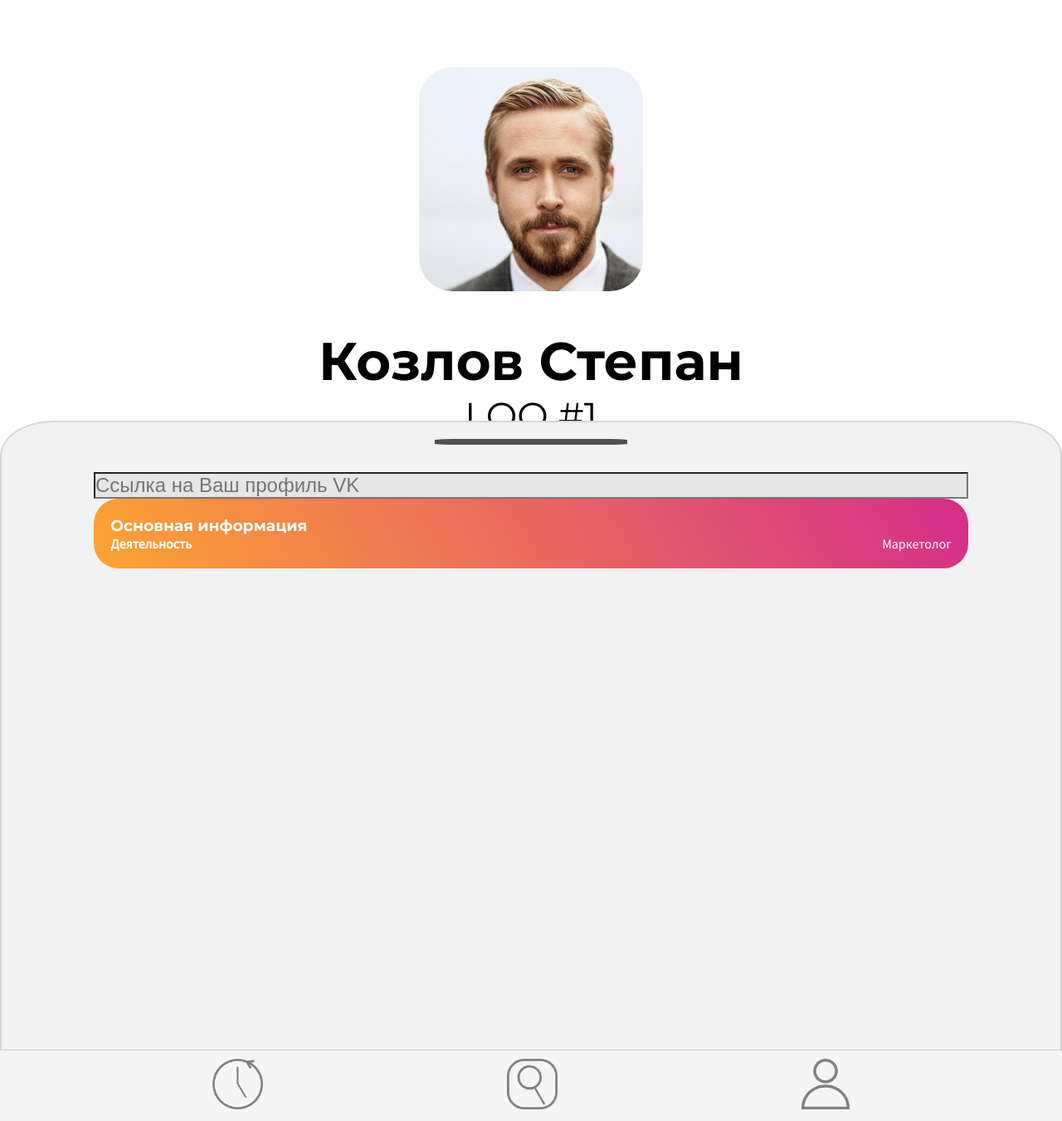
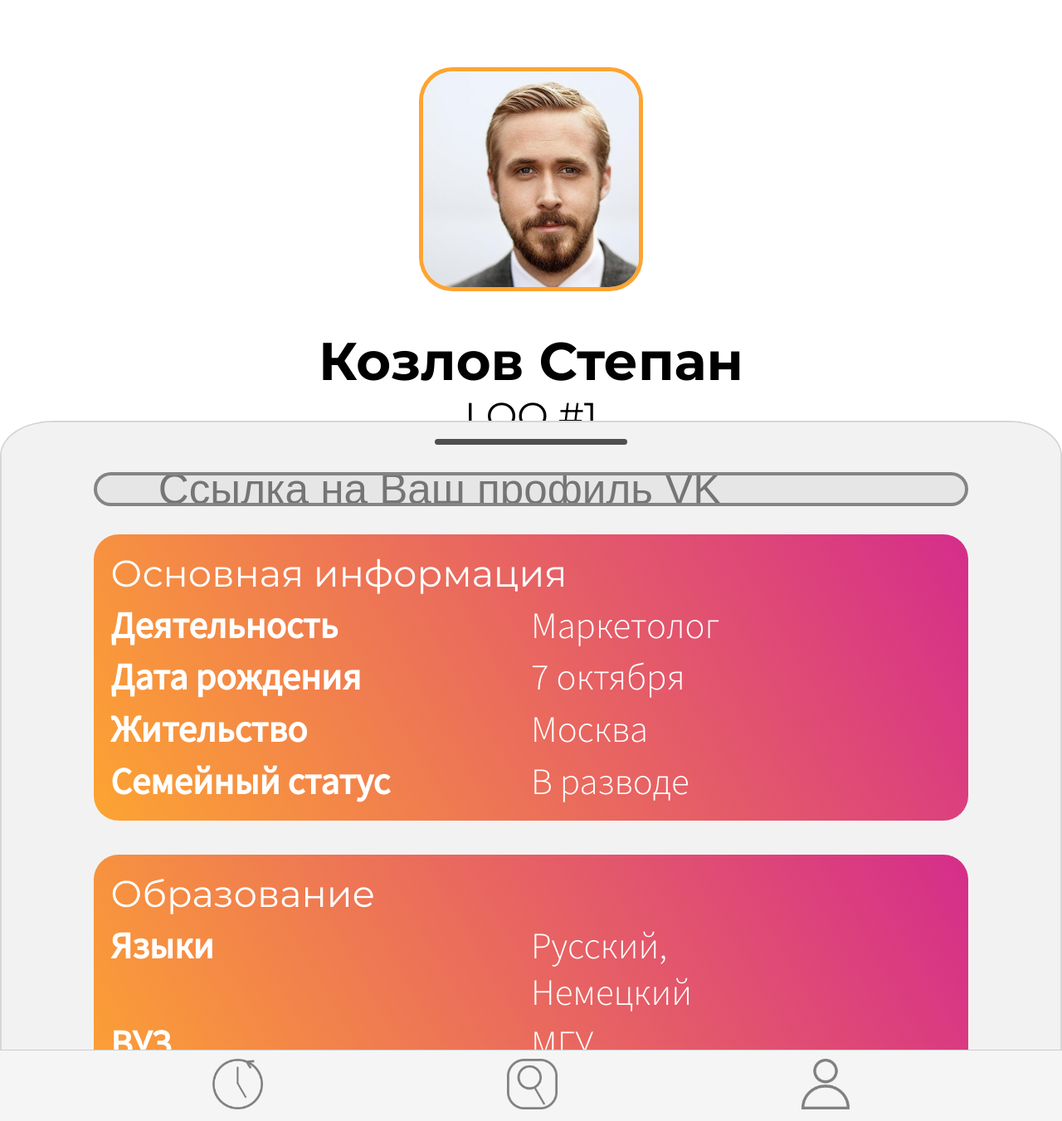
Before and after one commit to NikitaKolotushkin/LOQ, a Flask app: template app/templates/in_progress/profile.html in a window 1280 px wide. Shown: the whole page at 83% size. Run offline with Flask 2, Linux system fonts and the light colour scheme; the template is opened without the code that fills it, so the values that code supplies are empty.

Commit message:
Альфа-версия страницы профиля пользователя

```diff
--- a/app/static/css/config.css
+++ b/app/static/css/config.css
@@ -23,7 +23,7 @@ p {
     padding: 1.5vh;
     margin-bottom: 3vh;
     background: rgba(253, 164, 50, 1);
-    background: linear-gradient(60deg, rgba(253, 164, 50, 1) 0%, rgba(213, 45, 139, 1) 100%);
+    background: linear-gradient(60deg, #fda432 0%, #d52d8b 100%);
     border-radius: 30px;
     color: #ffffff;
 }
--- a/app/static/css/profile.css
+++ b/app/static/css/profile.css
@@ -23,7 +23,7 @@ body {
     height: 0.5vh;
     background: #4f4f4f;
     margin: 0 auto;
-    border-radius: 15%;
+    border-radius: 10px;
     margin-top: 1.5vh;
     margin-bottom: 2.5vh;
 }
@@ -33,6 +33,7 @@ body {
     border-radius: 15%;
     margin-top: 6vh;
     margin-bottom: 3vh;
+   border: 0.4vh solid rgba(253, 164, 50, 1);
 }
 
 .name {
@@ -46,21 +47,41 @@ body {
 
 .user_content input {
     width: 100%;
+    height: 3vh;
+    margin-bottom: 2.5vh;
     background: #e6e6e6;
-    font-size: 24px;
-    color: #414141;
+    font-size: 4vw;
+    color: #343434;
+    padding-left: 7%;
+    padding-right: 7%;
+    vertical-align: middle;
+    border-radius: 6vh;
+    border: 4px solid #848484;
+    outline: none;
+}
+
+.content__block p {
+    font-size: 3.5vw;
+}
+
+.content__title {
+    font-size: 3.5vw;
+    font-weight: 400;
 }
 
 .content__row {
     width: 100%;
     display: flex;
     justify-content: space-between;
+    margin-top: 0.5vh;
 }
 
 .text__left {
+    width: 50%;
     font-weight: 700;
 }
 
 .text__right {
-
+    width: 50%;
+    font-weight: 300;
 }
--- a/app/templates/in_progress/profile.html
+++ b/app/templates/in_progress/profile.html
@@ -24,13 +24,43 @@
         <div class="container">
             <div class="dark_block"></div>
             <input type="text" name="vk_link" id="" placeholder="Ссылка на Ваш профиль VK">
+
             <div class="content__block">
                 <h3 class="content__title">Основная информация</h3>
                 <div class="content__row">
                     <p class="text__left">Деятельность</p>
                     <p class="text__right">Маркетолог</p>
                 </div>
+                <div class="content__row">
+                    <p class="text__left">Дата рождения</p>
+                    <p class="text__right">7 октября</p>
+                </div>
+                <div class="content__row">
+                    <p class="text__left">Жительство</p>
+                    <p class="text__right">Москва</p>
+                </div>
+                <div class="content__row">
+                    <p class="text__left">Семейный статус</p>
+                    <p class="text__right">В разводе</p>
+                </div>
             </div>
+
+            <div class="content__block">
+                <h3 class="content__title">Образование</h3>
+                <div class="content__row">
+                    <p class="text__left">Языки</p>
+                    <p class="text__right">Русский, <br>Немецкий</p>
+                </div>
+                <div class="content__row">
+                    <p class="text__left">ВУЗ</p>
+                    <p class="text__right">МГУ</p>
+                </div>
+                <div class="content__row">
+                    <p class="text__left">Школа</p>
+                    <p class="text__right">Лицей ВШЭ</p>
+                </div>
+            </div>
+
         </div>
     </div>
 
```
